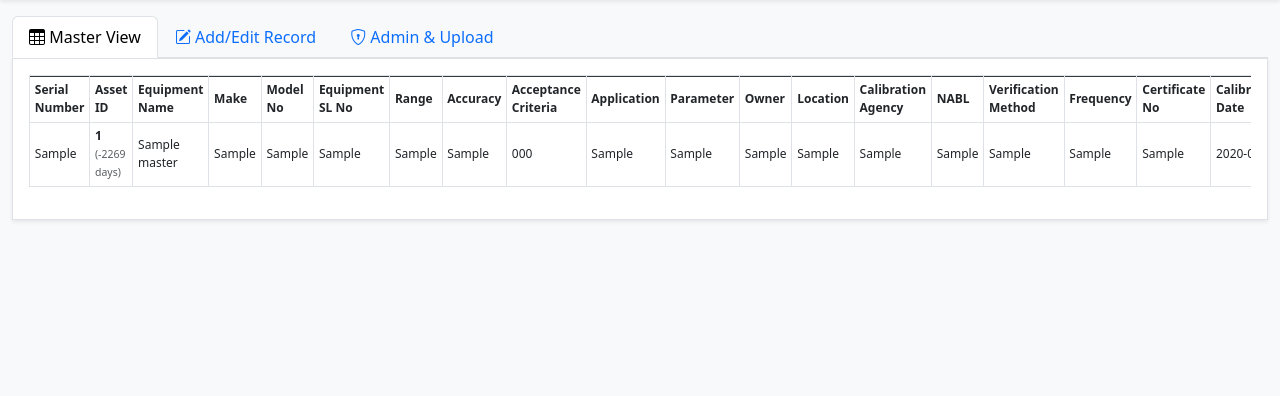
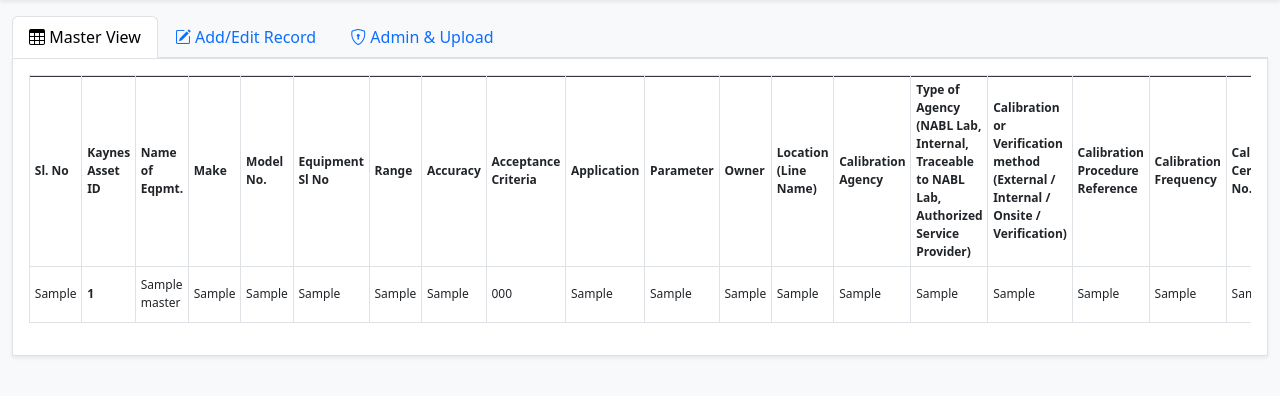
Before and after one commit to Shashancssa/CALIBRATION-, a Flask app: page / in a window 1280 px wide. Shown: the part 50-446 px from the top of the page. Run offline with Flask 3, Linux system fonts and the light colour scheme; tables that the repository leaves empty hold one stand-in row (values such as "Sample post"); some libraries are stand-ins or nearby versions.

Commit message:
Update master and add/edit headings to new calibration format (#5)

```diff
--- a/templates/index.html
+++ b/templates/index.html
@@ -66,27 +66,27 @@
                 <table class="table table-hover table-bordered table-xs">
                     <thead class="sticky-header">
                         <tr>
-                            <th>Serial Number</th>
-                            <th>Asset ID</th>
-                            <th>Equipment Name</th>
+                            <th>Sl. No</th>
+                            <th>Kaynes Asset ID</th>
+                            <th>Name of Eqpmt.</th>
                             <th>Make</th>
-                            <th>Model No</th>
-                            <th>Equipment SL No</th>
+                            <th>Model No.</th>
+                            <th>Equipment Sl No</th>
                             <th>Range</th>
                             <th>Accuracy</th>
                             <th>Acceptance Criteria</th>
                             <th>Application</th>
                             <th>Parameter</th>
                             <th>Owner</th>
-                            <th>Location</th>
+                            <th>Location (Line Name)</th>
                             <th>Calibration Agency</th>
-                            <th>NABL</th>
-                            <th>Verification Method</th>
-                            <th>Frequency</th>
-                            <th>Certificate No</th>
+                            <th>Type of Agency (NABL Lab, Internal, Traceable to NABL Lab, Authorized Service Provider)</th>
+                            <th>Calibration or Verification method (External / Internal / Onsite / Verification)</th>
+                            <th>Calibration Procedure Reference</th>
+                            <th>Calibration Frequency</th>
+                            <th>Calibration Certificate No.</th>
                             <th>Calibration Date</th>
                             <th>Due Date</th>
-                            <th>Days Left</th>
                             <th>Status</th>
                             <th>Action</th>
                         </tr>
@@ -96,7 +96,7 @@
                         {% set days = (item.c20_due_date - today).days if item.c20_due_date else 999 %}
                         <tr class="{% if days <= 15 %}due-15{% elif days <= 30 %}due-30{% endif %}">
                             <td>{{ item.c1_sl_no }}</td>
-                            <td><strong>{{ item.c2_asset_id }}</strong> <small class="text-muted">({{ days if days != 999 else 'N/A' }} days)</small></td>
+                            <td><strong>{{ item.c2_asset_id }}</strong></td>
                             <td>{{ item.c3_eq_name }}</td>
                             <td>{{ item.c4_make }}</td>
                             <td>{{ item.c5_model_no }}</td>
@@ -111,11 +111,11 @@
                             <td>{{ item.c14_cal_agency }}</td>
                             <td>{{ item.c15_is_nabl }}</td>
                             <td>{{ item.c16_verif_method }}</td>
+                            <td>{{ item.c21_remarks }}</td>
                             <td>{{ item.c17_frequency }}</td>
                             <td>{{ item.c18_cert_no }}</td>
                             <td>{{ item.c19_cal_date }}</td>
                             <td>{{ item.c20_due_date }}</td>
-                            <td>{{ days if days != 999 else 'N/A' }}</td>
                             <td class="text-center">
                                 {% if days <= 15 %}
                                     <span class="badge bg-danger"><i class="bi bi-fire"></i> 15D</span>
@@ -138,32 +138,32 @@
 
         <div class="tab-pane fade" id="addEdit">
             <form action="/manage_record" method="POST" id="dataForm" class="row g-2">
-                <div class="col-md-2"><label class="small">Sl No (C1)</label><input type="text" name="c1_sl_no" id="c1" class="form-control form-control-sm"></div>
-                <div class="col-md-3"><label class="small">Asset ID (C2)*</label><input type="text" name="c2_asset_id" id="c2" class="form-control form-control-sm" required></div>
-                <div class="col-md-4"><label class="small">Eq Name (C3)</label><input type="text" name="c3_eq_name" id="c3" class="form-control form-control-sm"></div>
-                <div class="col-md-3"><label class="small">Make (C4)</label><input type="text" name="c4_make" id="c4" class="form-control form-control-sm"></div>
+                <div class="col-md-2"><label class="small">Sl. No</label><input type="text" name="c1_sl_no" id="c1" class="form-control form-control-sm"></div>
+                <div class="col-md-3"><label class="small">Kaynes Asset ID *</label><input type="text" name="c2_asset_id" id="c2" class="form-control form-control-sm" required></div>
+                <div class="col-md-4"><label class="small">Name of Eqpmt.</label><input type="text" name="c3_eq_name" id="c3" class="form-control form-control-sm"></div>
+                <div class="col-md-3"><label class="small">Make</label><input type="text" name="c4_make" id="c4" class="form-control form-control-sm"></div>
 
-                <div class="col-md-3"><label class="small">Model (C5)</label><input type="text" name="c5_model_no" id="c5" class="form-control form-control-sm"></div>
-                <div class="col-md-3"><label class="small">Eq Sl No (C6)</label><input type="text" name="c6_eq_sl_no" id="c6" class="form-control form-control-sm"></div>
-                <div class="col-md-3"><label class="small">Range (C7)</label><input type="text" name="c7_range" id="c7" class="form-control form-control-sm"></div>
-                <div class="col-md-3"><label class="small">Accuracy (C8)</label><input type="text" name="c8_accuracy" id="c8" class="form-control form-control-sm"></div>
+                <div class="col-md-3"><label class="small">Model No.</label><input type="text" name="c5_model_no" id="c5" class="form-control form-control-sm"></div>
+                <div class="col-md-3"><label class="small">Equipment Sl No</label><input type="text" name="c6_eq_sl_no" id="c6" class="form-control form-control-sm"></div>
+                <div class="col-md-3"><label class="small">Range</label><input type="text" name="c7_range" id="c7" class="form-control form-control-sm"></div>
+                <div class="col-md-3"><label class="small">Accuracy</label><input type="text" name="c8_accuracy" id="c8" class="form-control form-control-sm"></div>
 
-                <div class="col-md-4"><label class="small">Criteria (C9)</label><input type="text" name="c9_acceptance_criteria" id="c9" class="form-control form-control-sm"></div>
-                <div class="col-md-4"><label class="small">Application (C10)</label><input type="text" name="c10_application" id="c10" class="form-control form-control-sm"></div>
-                <div class="col-md-4"><label class="small">Parameter (C11)</label><input type="text" name="c11_parameter" id="c11" class="form-control form-control-sm"></div>
+                <div class="col-md-4"><label class="small">Acceptance Criteria</label><input type="text" name="c9_acceptance_criteria" id="c9" class="form-control form-control-sm"></div>
+                <div class="col-md-4"><label class="small">Application</label><input type="text" name="c10_application" id="c10" class="form-control form-control-sm"></div>
+                <div class="col-md-4"><label class="small">Parameter</label><input type="text" name="c11_parameter" id="c11" class="form-control form-control-sm"></div>
 
-                <div class="col-md-3"><label class="small">Owner (C12)</label><input type="text" name="c12_owner" id="c12" class="form-control form-control-sm"></div>
-                <div class="col-md-3"><label class="small">Location (C13)</label><input type="text" name="c13_location" id="c13" class="form-control form-control-sm"></div>
-                <div class="col-md-3"><label class="small">Agency (C14)</label><input type="text" name="c14_cal_agency" id="c14" class="form-control form-control-sm"></div>
-                <div class="col-md-3"><label class="small">NABL (C15)</label><input type="text" name="c15_is_nabl" id="c15" class="form-control form-control-sm"></div>
+                <div class="col-md-3"><label class="small">Owner</label><input type="text" name="c12_owner" id="c12" class="form-control form-control-sm"></div>
+                <div class="col-md-3"><label class="small">Location (Line Name)</label><input type="text" name="c13_location" id="c13" class="form-control form-control-sm"></div>
+                <div class="col-md-3"><label class="small">Calibration Agency</label><input type="text" name="c14_cal_agency" id="c14" class="form-control form-control-sm"></div>
+                <div class="col-md-3"><label class="small">Type of Agency (NABL/Internal/Traceable/ASP)</label><input type="text" name="c15_is_nabl" id="c15" class="form-control form-control-sm"></div>
 
-                <div class="col-md-4"><label class="small">Verif Method (C16)</label><input type="text" name="c16_verif_method" id="c16" class="form-control form-control-sm"></div>
-                <div class="col-md-2"><label class="small">Freq (C17)</label><input type="text" name="c17_frequency" id="c17" class="form-control form-control-sm"></div>
-                <div class="col-md-3"><label class="small">Cert No (C18)</label><input type="text" name="c18_cert_no" id="c18" class="form-control form-control-sm"></div>
+                <div class="col-md-4"><label class="small">Calibration/Verification Method (External/Internal/Onsite/Verification)</label><input type="text" name="c16_verif_method" id="c16" class="form-control form-control-sm"></div>
+                <div class="col-md-4"><label class="small">Calibration Procedure Reference</label><input type="text" name="c21_remarks" id="c21" class="form-control form-control-sm"></div>
+                <div class="col-md-2"><label class="small">Calibration Frequency</label><input type="text" name="c17_frequency" id="c17" class="form-control form-control-sm"></div>
+                <div class="col-md-2"><label class="small">Calibration Certificate No.</label><input type="text" name="c18_cert_no" id="c18" class="form-control form-control-sm"></div>
 
-                <div class="col-md-3"><label class="small">Cal Date (C19)</label><input type="date" name="c19_cal_date" id="c19" class="form-control form-control-sm"></div>
-                <div class="col-md-3"><label class="small">Due Date (C20)</label><input type="date" name="c20_due_date" id="c20" class="form-control form-control-sm"></div>
-                <div class="col-md-6"><label class="small">Remarks (C21)</label><input type="text" name="c21_remarks" id="c21" class="form-control form-control-sm"></div>
+                <div class="col-md-3"><label class="small">Calibration Date</label><input type="date" name="c19_cal_date" id="c19" class="form-control form-control-sm"></div>
+                <div class="col-md-3"><label class="small">Due Date</label><input type="date" name="c20_due_date" id="c20" class="form-control form-control-sm"></div>
 
                 <div class="col-12 mt-3">
                     <button type="submit" class="btn btn-success"><i class="bi bi-save2"></i> Save Changes</button>
```
